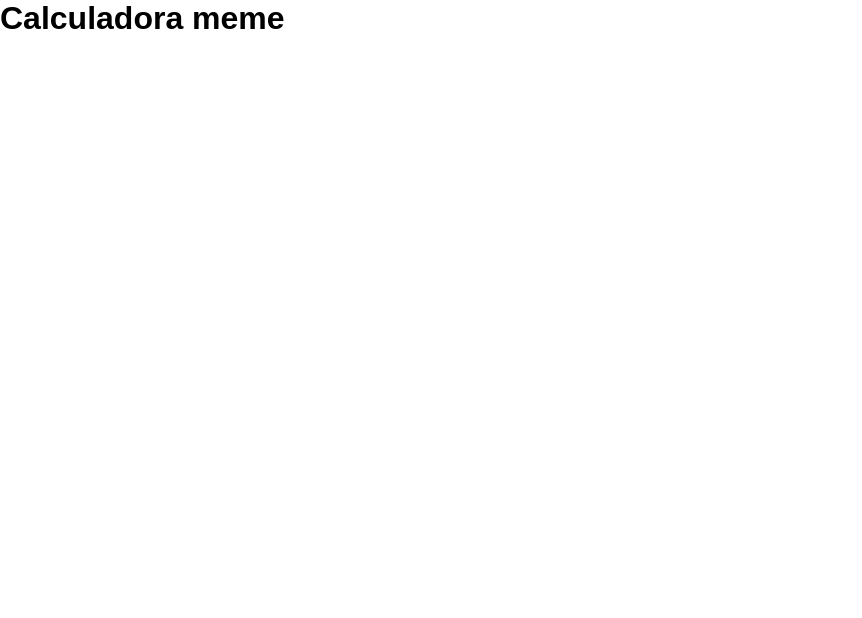
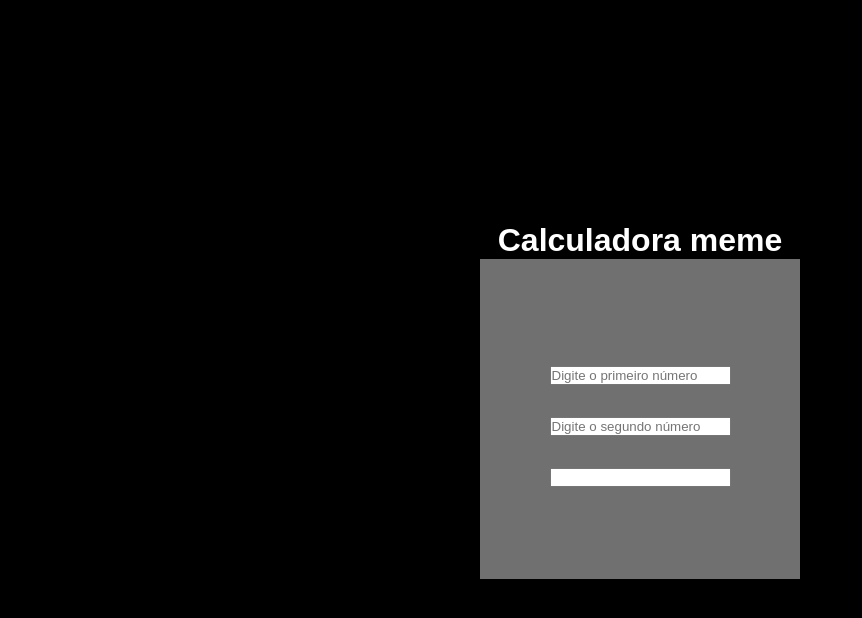
Before and after one commit to oAndin/Calculadora-MEME, a plain HTML site: page index.html in a window 1280 px wide. Shown: the whole page, without its empty margins (0-862 px from the left). Drawn offline with Linux system fonts and the light colour scheme.

Commit message:
Olha esse visual

```diff
--- a/estilo.css
+++ b/estilo.css
@@ -7,4 +7,38 @@
     font-family: Arial, Helvetica, sans-serif;
 }
 
+body {
+    width: 100%;
+    height: 100vh;
+    background: #000;
+    display: flex;
+    justify-content: center;
+    align-items: center;
+}
+
+body main h1 {
+    display: flex;
+    justify-content: center;
+    align-items: center;
+    color: #fff;
+}
+
 /* Container */
+
+body main .container {
+    width: 20rem;
+    height: 20rem;
+    background-color: #ffffff70;
+}
+
+body main .container .calculadora {
+    width: 100%;
+    height: 100%;
+    display: flex;
+    flex-direction: column;
+    justify-content: center;
+    gap: 1rem;
+    align-items: center;
+}
+
+/*  */
--- a/index.html
+++ b/index.html
@@ -13,7 +13,14 @@
     <main>
         <h1>Calculadora meme</h1>
         <div class="container">
-
+            <span class="calculadora">
+                <label for="n1"></label>
+                <input type="text" placeholder="Digite o primeiro número">
+                <label for="n2"></label>
+                <input type="text" placeholder="Digite o segundo número">
+                <label for="n1"></label>
+                <input type="text" placeholder="">
+            </span>
         </div>
     </main>
     <script src="./index.js"></script>
```
